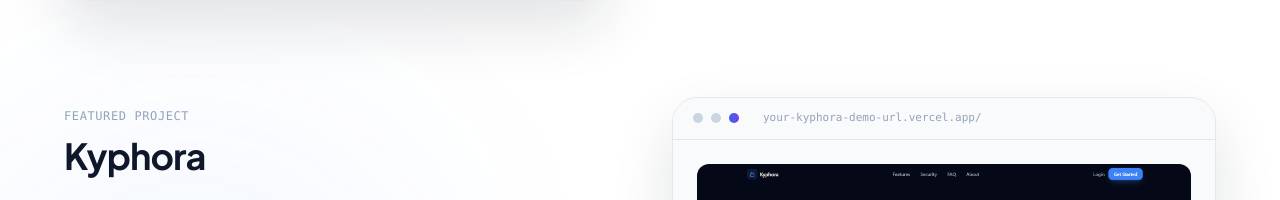
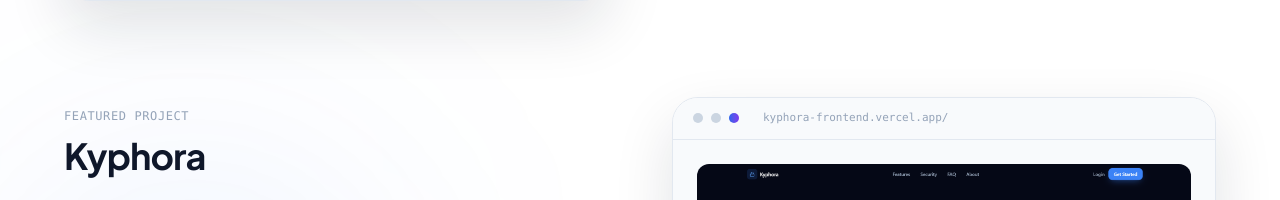
Before and after one commit to Sherazsabir23/portfolio-frontend, a React (Vite) app: page / in a window 1280 px wide. Shown: the part 4763-4963 px from the top of the page. Built offline with nearby package versions, Linux system fonts and the light colour scheme.

Commit message:
cv updated

```diff
--- a/src/components/Projects.jsx
+++ b/src/components/Projects.jsx
@@ -19,7 +19,7 @@
     description:
       "A secure SaaS vault for storing and managing sensitive credentials, with encrypted storage and access control built for teams.",
     image: "/kyphora.png",
-    demo: "https://your-kyphora-demo-url.vercel.app/",
+    demo: "https://kyphora-frontend.vercel.app/",
     github: "https://github.com/Sherazsabir23?tab=repositories",
     stack: ["React", "Node.js", "Express", "MongoDB"],
   },
```
Also changed, not shown: 1 other file (tests, documents, lock files or other folders).
